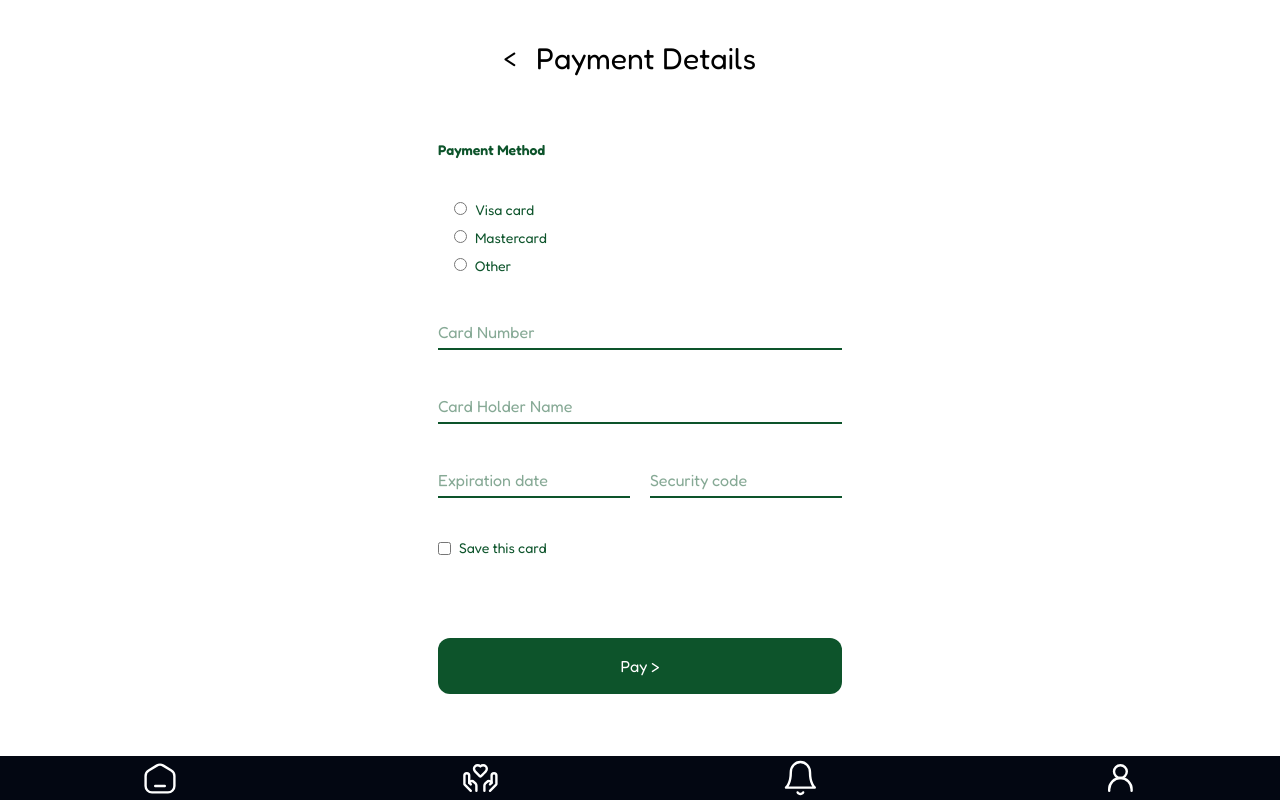
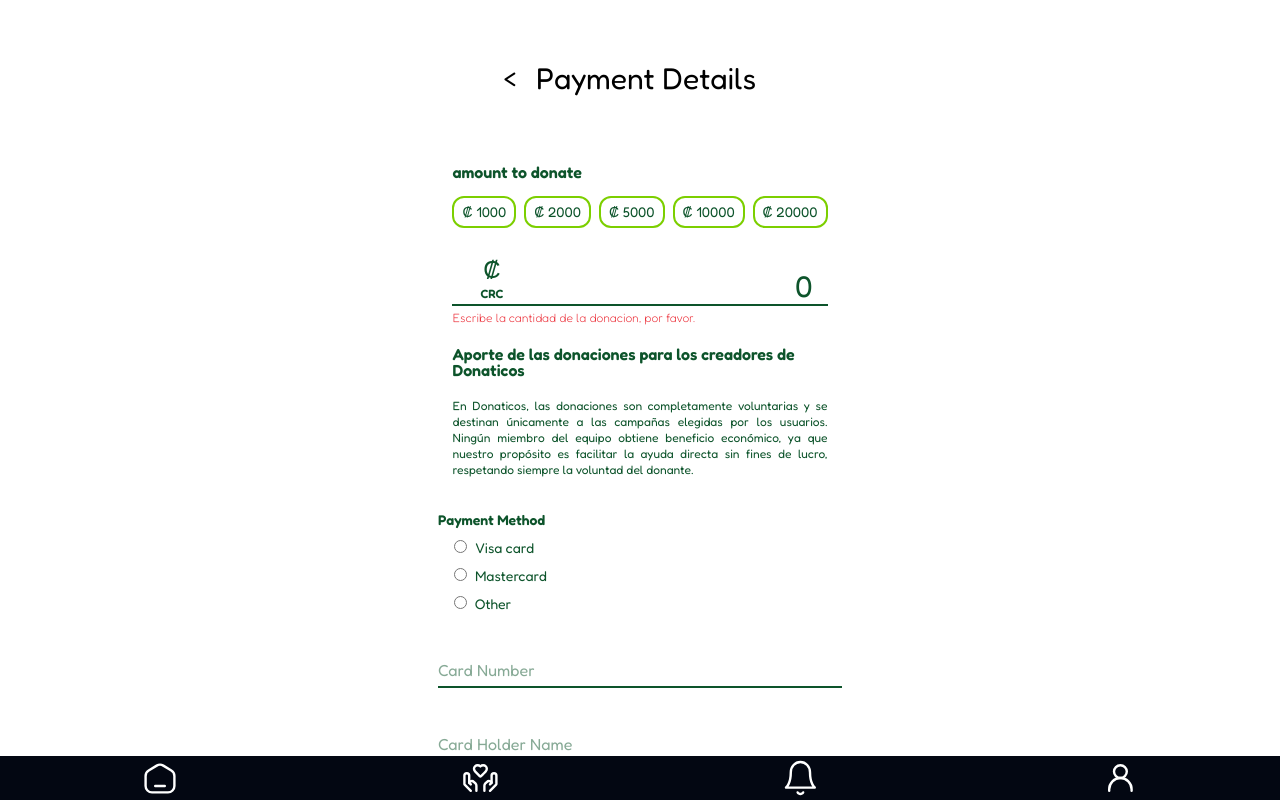
Before and after one commit to Ebaaaal/DonaTico, a React (Vite) app: page /Payment in a window 1280 px wide. Shown: the top 800 px of the page. Built offline with nearby package versions, Linux system fonts and the light colour scheme; a web font is replaced by a local one.

Commit message:
page payment and some modifications in register

```diff
--- a/src/components/pages/CreateDonation.tsx
+++ b/src/components/pages/CreateDonation.tsx
@@ -83,7 +83,6 @@ export default function CreateDonation(props: CreateDonationProps) {
                 const target = e.target as HTMLInputElement;// Remove non-numeric characters
                 target.value = target.value.replace(/[^0-9]/g, ''); //hecho con chatgpt, promp: como puedo hacer para que el input solo acepte numeros, sin puntos y que tampoco acepte la e?
                 if (target.value === '') return setMoney(true);
-
                 setMoney(false);
               }}
             />
--- a/src/components/pages/Payment.tsx
+++ b/src/components/pages/Payment.tsx
@@ -1,9 +1,15 @@
 import type React from 'react';
+import { useState } from 'react';
 
 
 interface PaymentProps {
   btnBack: React.ReactNode;
   title: string;
+  donation: string;
+  amount: number[]
+  textInfo: string;
+  textTitleInfo: string;
+
   Method: string;
   methodVisa: string;
   methodMastercard: string;
@@ -17,21 +23,52 @@ interface PaymentProps {
 }
 
 export default function Payment(props: PaymentProps) {
+  const [amounts, setAmounts] = useState(0);
+  console.log(amounts);
+
+
   return (
-    <section className='px-10'>
-      <div className="flex flex-col justify-center items-center py-10 text-green-900 gap-16 font-fredoka ">
-         <div className="flex justify-center items-center w-full">
+    <section className=''>
+      <div className="flex flex-col justify-center items-center mb-30 mt-15  text-green-900 gap-16 font-fredoka  ">
+        <div className="flex justify-center items-center w-full">
           <h1 className="flex justify-center items-center mr-5 gap-5 text-3xl font-regular text-black">
             {props.btnBack}
             {props.title}
           </h1>
         </div>
 
+        <div >
+          <h3 className='mb-3 font-semibold'> {props.donation}</h3>
+          <div className='flex gap-2 justify-center items-center '>
+            {
+              props.amount.map((amount) => (
+                <button className='border-2 border-lime-500 rounded-xl text-green-900 text-sm py-1 px-2 hover:bg-lime-200 hover:scale-115 duration-300 cursor-pointer '
+                  onClick={() => setAmounts(amount)} key={amount}>₡ {amount} </button>
+              ))}
+
+          </div>
+          <div className='relative mb-35'>
+            <div className='absolute flex flex-col items-center left-7 bottom-1 ga'>
+              <span className='text-2xl' >₡</span>
+              <span className='font-semibold text-xs' >CRC</span>
+            </div>
+            <input id='amount' type="number" min='0' value={amounts } className=' mt-10 text-end text-3xl border-b-2 outline-none w-full'
+              onChange={(e) => { if (parseInt(e.target.value) < 5000000 ) setAmounts(parseInt(e.target.value)); if (e.target.value.length === 0 ) setAmounts(''); if (parseInt(e.target.value) < 0 ) setAmounts(''); if (parseInt(e.target.value) > 5000000 ) setAmounts(5000000); }}
+            />
+            <p className='absolute left-0 text-red-600 animate-pulse mt-1 text-xs font-extralight'>{amounts >= 5000000 ? 'Limite superado, no se permiten donaciones de mas de ₡5,000,000' : ''}</p>
+            <p className='absolute left-0 text-red-600 animate-pulse mt-1 text-xs font-extralight'>{amounts === 0 || String(amounts) === '' ? 'Escribe la cantidad de la donacion, por favor.' : ''}</p>
+            <p className='absolute left-0 text-red-600 animate-pulse mt-1 text-xs font-extralight'>{amounts < 500 && amounts > 0 ? 'La donacion minima es de ₡500' : ''}</p>
+            <div className='absolute'>
+              <h5 className=' mt-10 font-semibold leading-none '>{props.textTitleInfo}</h5>
+              <p className='mt-5 text-xs text-justify'>{props.textInfo}</p>
+            </div>
+          </div>
+        </div>
+
         <div className="flex flex-col gap-10 px-6">
+          <div className="flex flex-col gap-2 pl-4 text-sm">
+            <label className="font-semibold -ml-4">{props.Method}</label>
 
-          <label className="font-semibold text-sm">{props.Method}</label>
-
-          <div className="flex flex-col gap-2 pl-4 text-sm">
             <label>
               <input type="radio" name="payment" className="mr-2" />
               {props.methodVisa}
@@ -84,6 +121,6 @@ export default function Payment(props: PaymentProps) {
           {props.buttonPay}
         </div>
       </div>
-    </section>
+    </section >
   );
 }
--- a/src/components/pages/Register.tsx
+++ b/src/components/pages/Register.tsx
@@ -63,7 +63,7 @@ export default function Register(props: RegisterProps) {
 
                     <label className="font-semibold relative left-1/6 min-md:font-medium">{props.confirmPassword}</label>
                     <div className='relative '>
-                        <p className='absolute left-0 bottom-3/2 text-red-600 animate-bounce max-md:text-sm '>{passwordMatch() ? '' : 'Password does not match'}</p>
+                        <p className='absolute right-10 min-md:right-50 min-md:bottom-9/8 bottom-7/6 text-xl text-red-600 animate-pulse max-md:text-xs '>{passwordMatch() ? '' : 'Password does not match'}</p>
                         <input
                             type={showPasswordConfirm ? "text" : "password"} className={`border-b-3 duration-400 hover:scale-110 outline-none mb-8 px-8 min-md:px-28 w-full min-md:mb-20`}
                             value={passConfirm}
--- a/src/routes/Payment.tsx
+++ b/src/routes/Payment.tsx
@@ -15,7 +15,6 @@ const buttonPay = (
 
 )
 const buttonBack = (
-
     <Button text='<'
     style='text-black text-2xl font-regular hover:cursor-pointer hover:scale-110 duration-400  '
     onClick={() => window.history.go(-1)} />
@@ -25,12 +24,17 @@ function RouteComponent() {
   return (
     <Payment
       btnBack={buttonBack}
+
       title="Payment Details"
+      donation="amount to donate"
+      amount={[1000, 2000, 5000, 10000, 20000]}
+      textTitleInfo="Aporte de las donaciones para los creadores de Donaticos"
+      textInfo="En Donaticos, las donaciones son completamente voluntarias y se destinan únicamente a las campañas elegidas por los usuarios. Ningún miembro del equipo obtiene beneficio económico, ya que nuestro propósito es facilitar la ayuda directa sin fines de lucro, respetando siempre la voluntad del donante."
+
       Method="Payment Method"
       methodVisa="Visa card"
       methodMastercard="Mastercard"
       methodOther="Other"
-
       cardNumber="Card Number"
       cardHolder="Card Holder Name"
       expiration="Expiration date"
```
